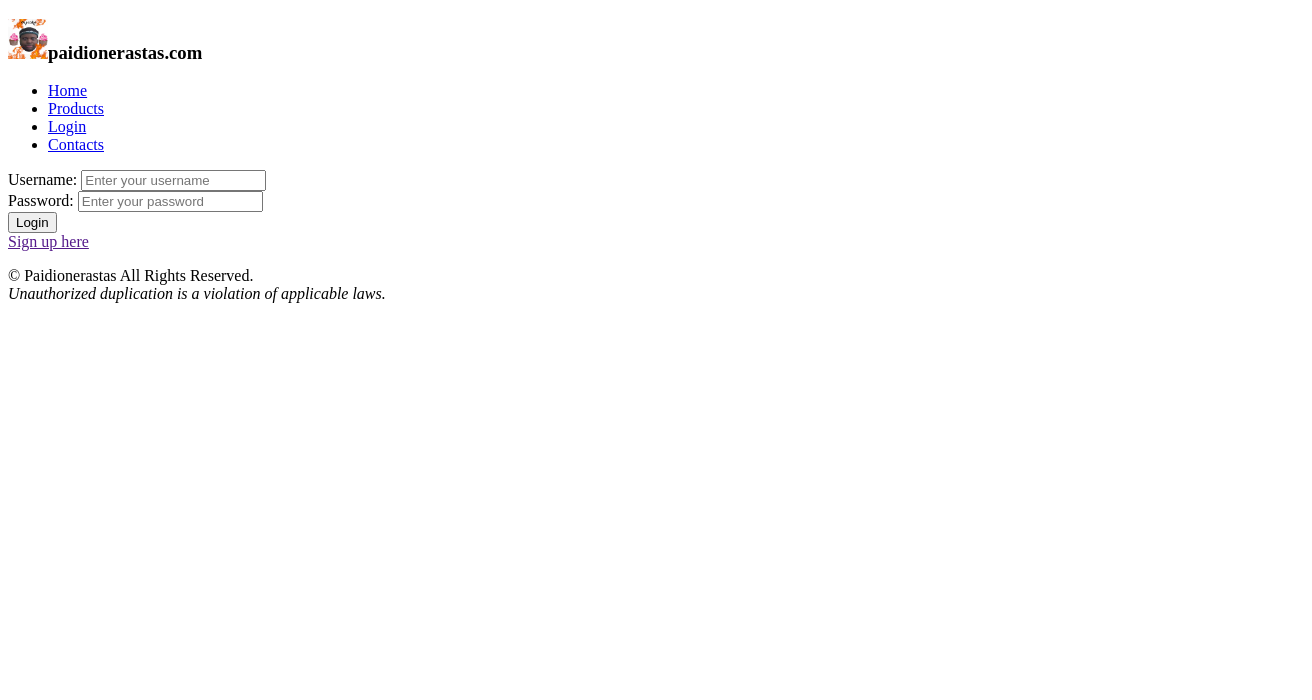
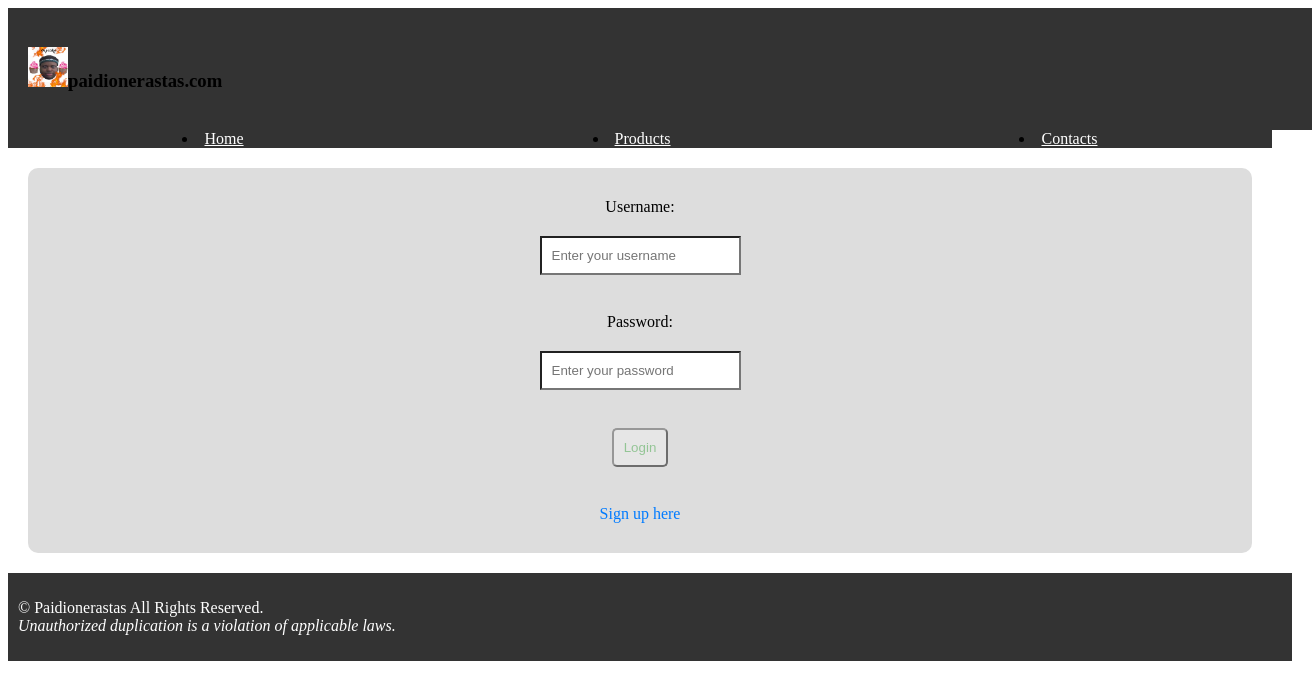
Before and after one commit to JKhan420/ENSF381_A1, a plain HTML site: page login.html in a window 1280 px wide. Shown: the whole page, 1312 px wide, since content can reach past the window. Drawn offline with Linux system fonts and the light colour scheme.

Commit message:
Added index, login css

```diff
--- a/login.html
+++ b/login.html
@@ -2,26 +2,20 @@
 <html lang="en">
 <head>
     <!-- Add meta tags, title, and link to styles.css here -->
-    <meta charset="UTF-8">
-    <meta name="description" content="Assignment 1 ENSF381">
-    <meta name="keywords" content="HTML Web Development">
-    <meta name="author" content="Junaid Khan, Joshua Geng">
-    <link rel="shortcut icon" href="favicon.ico" type="image/x-icon">
-    <title>Login</title>
+    <link rel="stylesheet" href="style.css">
 </head>
 <body>
-    <header>
+    <header class="index-header">
         <!-- Logo and website name go here -->
         <h3><img width="40 px" src="images/logo.jpg">paidionerastas.com</h3>
     </header>
-    <div>
+    <div class="index-nav">
         <!-- Navigation links go here -->
-        <ul>
-            <li><a href="index.html">Home</a></li>
-            <li><a href="products.html">Products</a></li>
-            <li><a href="login.html">Login</a></li>
-            <li><a href="contacts.html">Contacts</a></li>
-        </ul>
+        <li><a href="index.html">Home</a></li>
+        <li><a href="products.html">Products</a></li>
+        <li><a href="contacts.html">Contacts</a></li>
+
+
     </div>
     <main>
         <!-- Login Form Section -->
@@ -41,7 +35,7 @@
             <a href="">Sign up here</a>
         </section>
     </main>
-    <footer>
+    <footer class='index-footer'>
         <!-- Copyright notice goes here -->
         <p>
             © Paidionerastas All Rights Reserved.
--- a/style.css
+++ b/style.css
@@ -0,0 +1,113 @@
+.index-header {
+    background-color: #333;
+    padding: 20px;
+    margin: 0;
+    display: flex;
+    flex-direction: row;
+    align-items: center;
+    justify-content: space-between;
+    width: 100%;
+}
+
+.index-nav ul {
+    display: flex;
+    justify-content: space-around;
+    width: 100%;
+    background-color: #333;
+    margin: 0;
+}
+
+.index-nav  {
+    display: flex;
+    justify-content: space-around;
+    width: 100%;
+    background-color: #333;
+    margin: 0;
+}
+
+.index-nav li a {
+    color: white;
+}
+
+.index-nav ul li a {
+    padding: 10px 20px;
+    color: white;
+}
+
+.index-main .about-us {
+    display: flex;
+    align-items: center;
+    text-align: center;
+    background-color: #ddd;
+    padding: 20px;
+    margin: 20px;
+}
+
+.shop-now a button {
+    color: white;
+    background-color: #4caf50;
+    padding: 10px;
+    border-radius: 10px;
+}
+
+.customer-reviews {
+    display: flex;
+    background-color: #ddd;
+    padding: 20px;
+    margin: 20px;
+    flex-direction: column;
+}
+
+.index-footer {
+    background-color: #333;
+    padding: 10px;
+    margin: 0;
+    width: 100%;
+}
+
+.index-footer p {
+    color: white;
+}
+
+.login-form {
+    display: flex;
+    /* Align content vertically and horizontally */
+    justify-content: center;
+    align-items: center;
+    flex-direction: column;
+    background-color: #ddd;
+    padding: 20px;
+    margin: 20px;
+    border-radius: 10px;
+}
+
+.login-form label {
+    color: black;
+    display: block;
+    margin: 10px;
+
+}
+
+.login-form a {
+    color: #007BFF;
+    margin: 10px;
+    text-decoration: none;
+}
+
+.login-form a:hover {
+    text-decoration: underline;
+}
+
+.login-form input {
+    background-color: white;
+    padding: 10px;
+    margin: 10px;
+}
+
+.login-form button {
+    color: #4CAF50;
+    padding: 10px;
+    border-radius: 5px;
+    margin: 10px;
+    opacity: 0.5;
+}
```
Also changed, not shown: index.html (+7 -17 lines).
